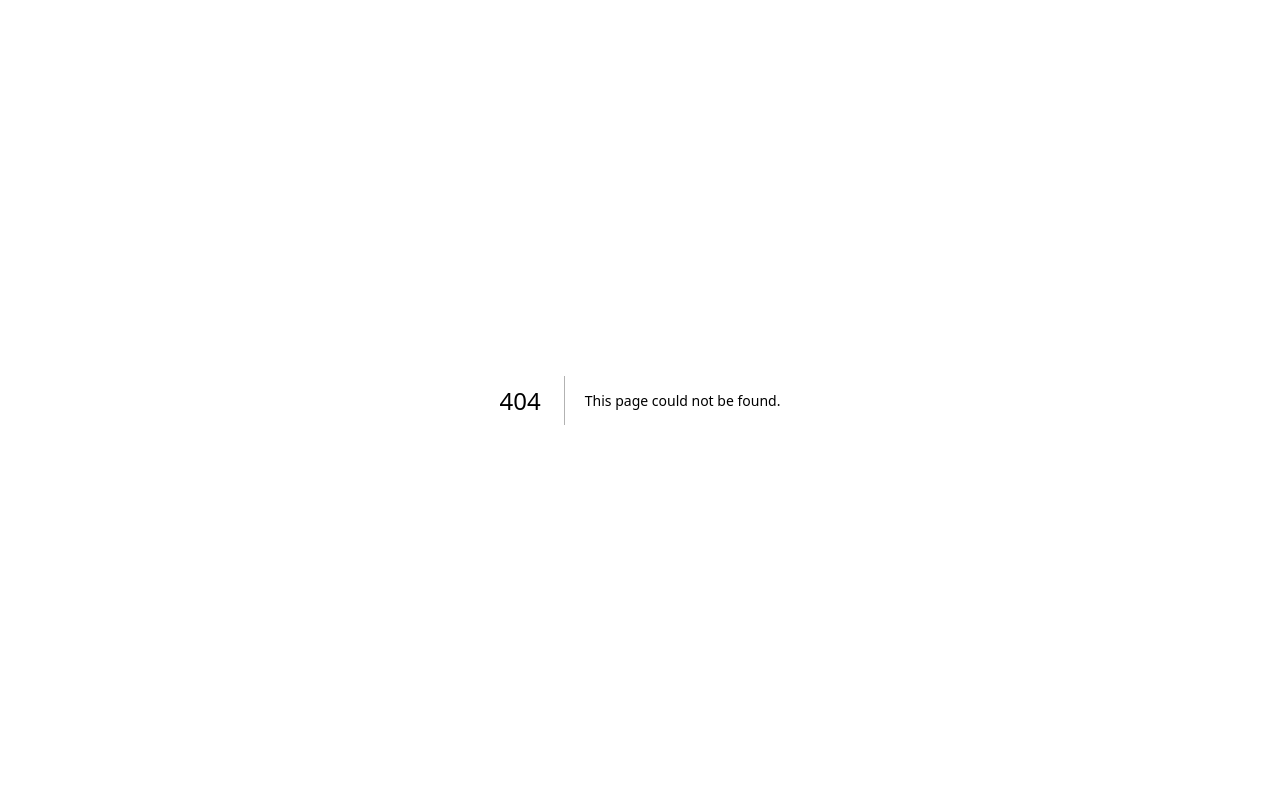
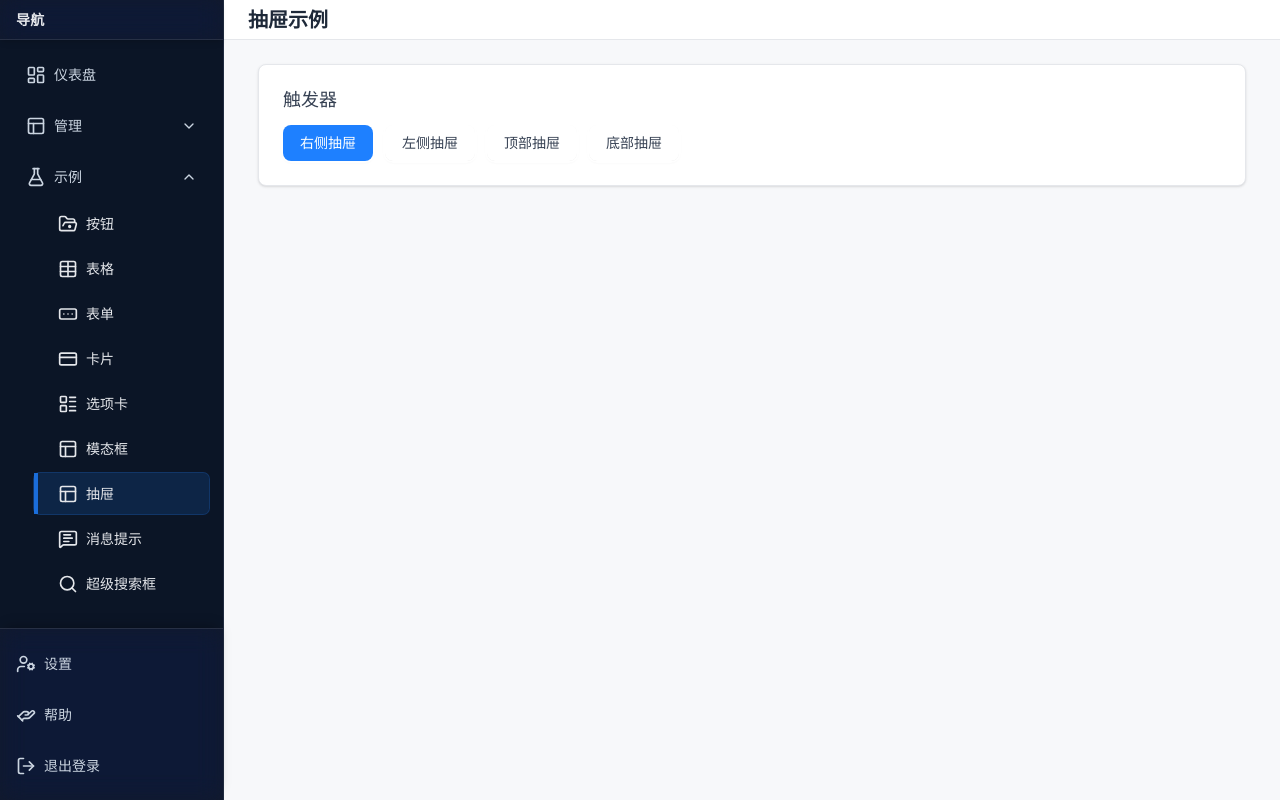
Before and after one commit to zhoumingxuan/sass-ui, a Next.js app: page /demo/drawer in a window 1280 px wide. Before the commit this address had no page. Built offline with nearby package versions, Linux system fonts and the light colour scheme.

Commit message:
增加抽屉组件，模态框组件代码修改

```diff
--- /dev/null
+++ b/src/app/demo/drawer/page.tsx
@@ -0,0 +1,64 @@
+'use client';
+
+import Layout from '@/components/Layout';
+import Card from '@/components/Card';
+import Button from '@/components/Button';
+import Drawer from '@/components/Drawer';
+import { Input } from '@/components/Input';
+import { useState } from 'react';
+import { menuItems, footerItems } from '@/components/menuItems';
+
+export default function DrawerDemo() {
+  const [right, setRight] = useState(false);
+  const [left, setLeft] = useState(false);
+  const [top, setTop] = useState(false);
+  const [bottom, setBottom] = useState(false);
+
+  return (
+    <Layout
+      menuItems={menuItems}
+      footerItems={footerItems}
+      header={<div className="text-xl font-semibold text-gray-800">抽屉示例</div>}
+    >
+      <div className="space-y-6">
+        <Card title="触发器">
+          <div className="flex flex-wrap gap-3">
+            <Button onClick={() => setRight(true)}>右侧抽屉</Button>
+            <Button appearance="ghost" variant="default" onClick={() => setLeft(true)}>左侧抽屉</Button>
+            <Button appearance="ghost" variant="default" onClick={() => setTop(true)}>顶部抽屉</Button>
+            <Button appearance="ghost" variant="default" onClick={() => setBottom(true)}>底部抽屉</Button>
+          </div>
+        </Card>
+
+        <Drawer open={right} onClose={() => setRight(false)} title="右侧抽屉" placement="right" width={420}
+          footer={<div className="flex items-center justify-end gap-2"><Button variant="default" onClick={() => setRight(false)}>关闭</Button></div>}
+        >
+          <div className="space-y-3">
+            <Input.Text label="名称" placeholder="请输入" />
+            <Input.DateRange label="时间范围" />
+          </div>
+        </Drawer>
+
+        <Drawer open={left} onClose={() => setLeft(false)} title="左侧抽屉" placement="left" width={360}
+          footer={<div className="flex items-center justify-end gap-2"><Button variant="default" onClick={() => setLeft(false)}>关闭</Button></div>}
+        >
+          <div className="space-y-3">
+            <Input.Select label="分类" options={[{ value: 'all', label: '全部' }, { value: '1', label: '类型一' }]} />
+          </div>
+        </Drawer>
+
+        <Drawer open={top} onClose={() => setTop(false)} title="顶部抽屉" placement="top" width={360}
+          footer={<div className="flex items-center justify-end gap-2"><Button variant="default" onClick={() => setTop(false)}>关闭</Button></div>}
+        >
+          顶部抽屉适合通告类或筛选汇总内容。
+        </Drawer>
+
+        <Drawer open={bottom} onClose={() => setBottom(false)} title="底部抽屉" placement="bottom" width={360}
+          footer={<div className="flex items-center justify-end gap-2"><Button variant="default" onClick={() => setBottom(false)}>关闭</Button></div>}
+        >
+          底部抽屉适合移动端或需要就近操作的场景。
+        </Drawer>
+      </div>
+    </Layout>
+  );
+}
--- a/src/app/demo/form/page.tsx
+++ b/src/app/demo/form/page.tsx
@@ -136,8 +136,7 @@ export default function FormDemo() {
                 <Form.Item
                   name="volume"
                   label="音量"
-                  getValueFromEvent={(e: React.ChangeEvent<HTMLInputElement>) => Number(e.target.value)}
-                  normalize={(v) => (typeof v === 'number' ? Math.min(100, Math.max(0, v)) : v)}
+                  normalize={(v) => (typeof v === 'number' ? Math.min(100, Math.max(0, v)) : (typeof v === 'string' ? Number(v) : v))}
                 >
                   <Slider min={0} max={100} defaultValue={30} />
                 </Form.Item>
--- a/src/app/users/page.tsx
+++ b/src/app/users/page.tsx
@@ -66,7 +66,7 @@ export default function Users() {
         onPageChange={() => {}}
       />
 
-      <Modal show={showAdd} title="新增用户" onClose={() => setShowAdd(false)}>
+      <Modal open={showAdd} title="新增用户" onClose={() => setShowAdd(false)}>
         <form className="flex flex-col gap-2">
           <TextInput placeholder="用户名" />
           <TextInput placeholder="邮箱" />
@@ -76,7 +76,7 @@ export default function Users() {
         </form>
       </Modal>
 
-      <Modal show={showEdit} title="修改用户" onClose={() => setShowEdit(false)}>
+      <Modal open={showEdit} title="修改用户" onClose={() => setShowEdit(false)}>
         <form className="flex flex-col gap-2">
           <TextInput defaultValue="张三" />
           <TextInput defaultValue="zhang@example.com" />
@@ -86,7 +86,7 @@ export default function Users() {
         </form>
       </Modal>
 
-      <Modal show={showDelete} title="删除用户" onClose={() => setShowDelete(false)}>
+      <Modal open={showDelete} title="删除用户" onClose={() => setShowDelete(false)}>
         <p className="mb-4">确定删除该用户吗？</p>
         <div className="flex justify-end">
           <Button variant="error" onClick={() => setShowDelete(false)}>
--- /dev/null
+++ b/src/components/Drawer.tsx
@@ -0,0 +1,55 @@
+'use client';
+
+import Modal from './Modal';
+import type { ReactNode } from 'react';
+
+type Placement = 'right' | 'left' | 'top' | 'bottom';
+
+type DrawerProps = {
+  open?: boolean;
+  onClose?: () => void;
+  title?: ReactNode;
+  children?: ReactNode;
+  placement?: Placement;
+  width?: number | string; // width for left/right; for top/bottom it's height if passed as number/string
+  footer?: ReactNode | null;
+  closable?: boolean;
+  maskClosable?: boolean;
+  keyboard?: boolean;
+  className?: string;
+  wrapperClassName?: string;
+};
+
+export default function Drawer({
+  open,
+  onClose,
+  title,
+  children,
+  placement = 'right',
+  width,
+  footer,
+  closable = true,
+  maskClosable = true,
+  keyboard = true,
+  className = '',
+  wrapperClassName = '',
+}: DrawerProps) {
+  return (
+    <Modal
+      open={open}
+      onClose={onClose}
+      title={title}
+      mode="drawer"
+      placement={placement}
+      width={width}
+      footer={footer}
+      closable={closable}
+      maskClosable={maskClosable}
+      keyboard={keyboard}
+      className={className}
+      wrapperClassName={wrapperClassName}
+    >
+      {children}
+    </Modal>
+  );
+}
--- a/src/components/Modal.tsx
+++ b/src/components/Modal.tsx
@@ -8,14 +8,13 @@ type ModalVariant = 'default' | 'confirm' | 'info' | 'success' | 'warning' | 'da
 type ModalSize = 'sm' | 'md' | 'lg' | 'xl';
 
 type Props = {
-  // Back-compat: original API
-  show?: boolean;
+  // Core API
+  open?: boolean;
   title?: ReactNode;
   children?: ReactNode;
   onClose?: () => void;
 
-  // Ant Design-like API
-  open?: boolean; // alias of show
+  // Actions / Footer
   footer?: ReactNode | null; // null = hide footer
   onOk?: () => void | Promise<unknown>;
   okText?: string;
@@ -23,24 +22,27 @@ type Props = {
   okButtonProps?: React.ComponentProps<'button'> & { variant?: React.ComponentProps<typeof Button>['variant'] };
   cancelButtonProps?: React.ComponentProps<'button'> & { variant?: React.ComponentProps<typeof Button>['variant'] };
   confirmLoading?: boolean;
-  centered?: boolean; // center vertically
+  hideCancel?: boolean; // hide cancel button in default footer
+
+  // Behavior
+  centered?: boolean; // center vertically (modal only)
   closable?: boolean; // show top-right close
   maskClosable?: boolean; // click backdrop to close
   keyboard?: boolean; // ESC to close
+
+  // Dimensions / Layout
   size?: ModalSize;
   width?: number | string; // custom width overrides size
   zIndex?: number;
   className?: string; // panel extra classes
   wrapperClassName?: string; // overlay wrapper classes
   variant?: ModalVariant; // subtle accent and icon
-  hideCancel?: boolean; // hide cancel button in default footer
   // Drawer support
   mode?: 'modal' | 'drawer';
   placement?: 'right' | 'left' | 'top' | 'bottom';
 };
 
 export default function Modal({
-  show,
   open,
   title,
   children,
@@ -66,7 +68,7 @@ export default function Modal({
   mode = 'modal',
   placement = 'right',
 }: Props) {
-  const visible = !!(typeof open === 'boolean' ? open : show);
+  const visible = !!open;
   const headerId = useId();
   const bodyId = useId();
   const overlayRef = useRef<HTMLDivElement>(null);
--- a/src/components/menuItems.tsx
+++ b/src/components/menuItems.tsx
@@ -37,6 +37,7 @@ export const menuItems: MenuItem[] = [
       { label: '卡片', href: '/demo/card', icon: <CreditCard /> },
       { label: '选项卡', href: '/demo/tabs', icon: <LayoutList /> },
       { label: '模态框', href: '/demo/modal', icon: <PanelsTopLeft /> },
+      { label: '抽屉', href: '/demo/drawer', icon: <PanelsTopLeft /> },
       { label: '消息提示', href: '/demo/message', icon: <MessageSquareText /> },
       { label: '超级搜索框', href: '/demo/supersearch', icon: <Search /> },
     ],
```
